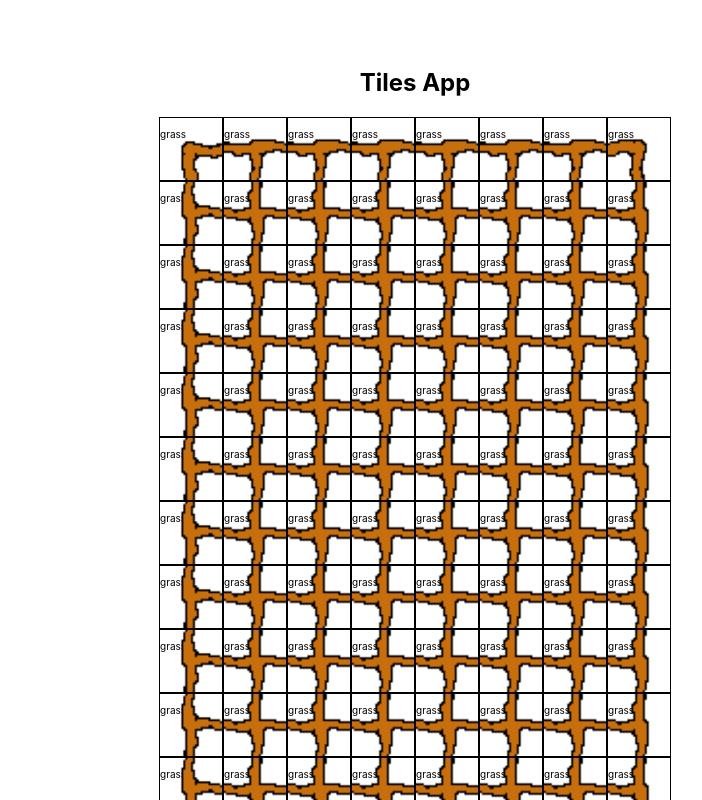
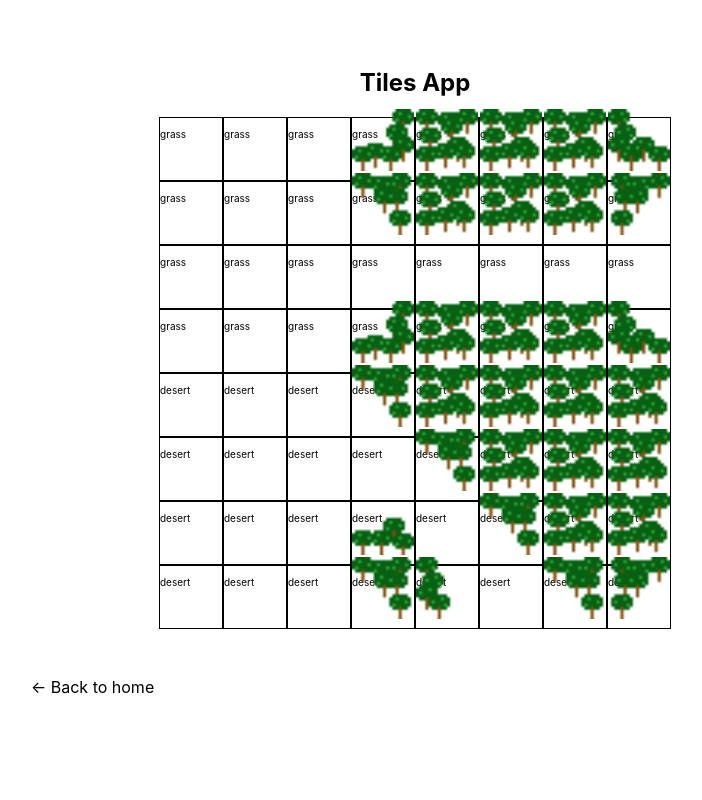
Before and after one commit to dblatcher/Tiles-game, a Next.js app: page /game-page in a window 1280 px wide. Shown: the top 800 px of the page, without its empty margins (225-927 px from the left). Built offline with nearby package versions, Linux system fonts and the light colour scheme.

Commit message:
move TileBoard state up to GameContainer

```diff
--- /dev/null
+++ b/components/GameContainer.js
@@ -0,0 +1,40 @@
+import React from 'react'
+import TileBoard from './TileBoard'
+import {MapSquare, terrainTypes } from '../lib/MapSquare.tsx'
+
+export default class GameContainer extends React.Component {
+
+    constructor(props) {
+        super(props);
+        this.state = {
+            // mapSquareMatrix: MapSquare.makeRandomGrid(props.columns, props.rows, .5,.5),
+            // mapSquareMatrix: MapSquare.makeGridOf(props.columns, props.rows, {terrain: terrainTypes.grass, road:true, tree:true}),
+            mapGrid: MapSquare.makeGrid(8,8, function(x,y) {
+                return new MapSquare({
+                    terrain: y > 3 ? terrainTypes.desert : terrainTypes.grass,
+                    tree: x > 2 && y%x != 2,
+                },x,y)
+            }),
+        };
+
+       this.handleMapSquareClick = this.handleMapSquareClick.bind(this)
+    }
+
+
+    handleMapSquareClick(mapSquare) {
+        this.setState(state => {
+            mapSquare.tree = !mapSquare.tree
+            return {mapGrid: state.mapGrid}
+        })
+    }
+
+    render() {
+        const {mapGrid} = this.state
+
+        return (
+            <TileBoard mapGrid={mapGrid} handleMapSquareClick={this.handleMapSquareClick}/>
+        )
+
+    }
+
+}
--- a/components/Tile.js
+++ b/components/Tile.js
@@ -18,7 +18,7 @@ export default class Tile extends React.Component {
         const { mapSquare, handleClick } = this.props
 
         return (
-            <figure className={styles.tile} onClick={handleClick}>
+            <figure className={styles.tile} onClick={handleClick || function(){} }>
                 <p>{mapSquare.terrain.name}</p>
                 {mapSquare.road ? this.renderSprite(spriteSheets.roads) : (null)}
                 {mapSquare.tree ? this.renderSprite(spriteSheets.trees) : (null)}
--- a/components/TileBoard.js
+++ b/components/TileBoard.js
@@ -8,53 +8,39 @@ import {MapSquare, terrainTypes } from '../lib/MapSquare.tsx'
 
 export default class TileBoard extends React.Component {
 
-    constructor(props) {
-        super(props);
-        this.state = {
-            // mapSquareMatrix: MapSquare.makeRandomGrid(props.columns, props.rows, .5,.5),
-            mapSquareMatrix: MapSquare.makeGridOf(props.columns, props.rows, {terrain: terrainTypes.grass, road:true}),
-        };
-
-        this.handleClick = this.handleClick.bind(this)
-    }
-
-    handleClick(mapSquare) {
-
-        this.setState(state => {
-            mapSquare.road = !mapSquare.road
-            return state
-        })
-
-    }
-
     getAdjacentSquares(x,y) {
-        const {mapSquareMatrix} = this.state
+        const {mapGrid} = this.props
         return {
-            below:  mapSquareMatrix[y+1] && mapSquareMatrix[y+1][x] ? mapSquareMatrix[y+1][x] : null,
-            above:  mapSquareMatrix[y-1] && mapSquareMatrix[y-1][x] ? mapSquareMatrix[y-1][x] : null,
-            before: mapSquareMatrix[y] && mapSquareMatrix[y][x-1] ? mapSquareMatrix[y][x-1] : null,
-            after:  mapSquareMatrix[y] && mapSquareMatrix[y][x+1] ? mapSquareMatrix[y][x+1] : null,
+            below:  mapGrid[y+1] && mapGrid[y+1][x] ? mapGrid[y+1][x] : null,
+            above:  mapGrid[y-1] && mapGrid[y-1][x] ? mapGrid[y-1][x] : null,
+            before: mapGrid[y] && mapGrid[y][x-1] ? mapGrid[y][x-1] : null,
+            after:  mapGrid[y] && mapGrid[y][x+1] ? mapGrid[y][x+1] : null,
         }
     }
 
-    render() {
 
-        const renderTile = mapSquare => { return (
+    renderTile (mapSquare) {
+        const { handleMapSquareClick} = this.props;
+        return (
             <Tile key={`${mapSquare.x},${mapSquare.y}`}
-            handleClick = {()=>{this.handleClick(mapSquare)}}
+            handleClick = {()=>{handleMapSquareClick(mapSquare)}}
             mapSquare={mapSquare}
             adjacentSquares={this.getAdjacentSquares(mapSquare.x,mapSquare.y)}/>
-        )}
+        )
+    }
 
-        const renderRow  = (row, y) => {return (
-            <div className={styles.row} key={`row ${y}`}>
-                {row.map(mapSquare => renderTile(mapSquare))}
-            </div>
-        )}
+    renderRow (row, y) {return (
+        <div className={styles.row} key={`row ${y}`}>
+            {row.map(mapSquare => this.renderTile(mapSquare))}
+        </div>
+    )}
 
-        return <section>
-            {this.state.mapSquareMatrix.map((row,index) => renderRow(row,index))}
-        </section>
-
+    render() {
+        const {mapGrid} = this.props
+        return (
+            <section>
+                {mapGrid.map((row,index) => this.renderRow(row,index))}
+            </section>
+        )
     }
 }
--- a/pages/game-page.js
+++ b/pages/game-page.js
@@ -1,6 +1,6 @@
 import React from 'react'
 import Layout from '../components/Layout'
-import TileBoard from '../components/TileBoard'
+import GameContainer from '../components/GameContainer'
 
 
 
@@ -9,7 +9,7 @@ export default class GamePage extends React.Component {
     render() {
         return (
             <Layout>
-                <TileBoard rows={20} columns={8}/>
+                <GameContainer/>
             </Layout>
         )
     }
```
